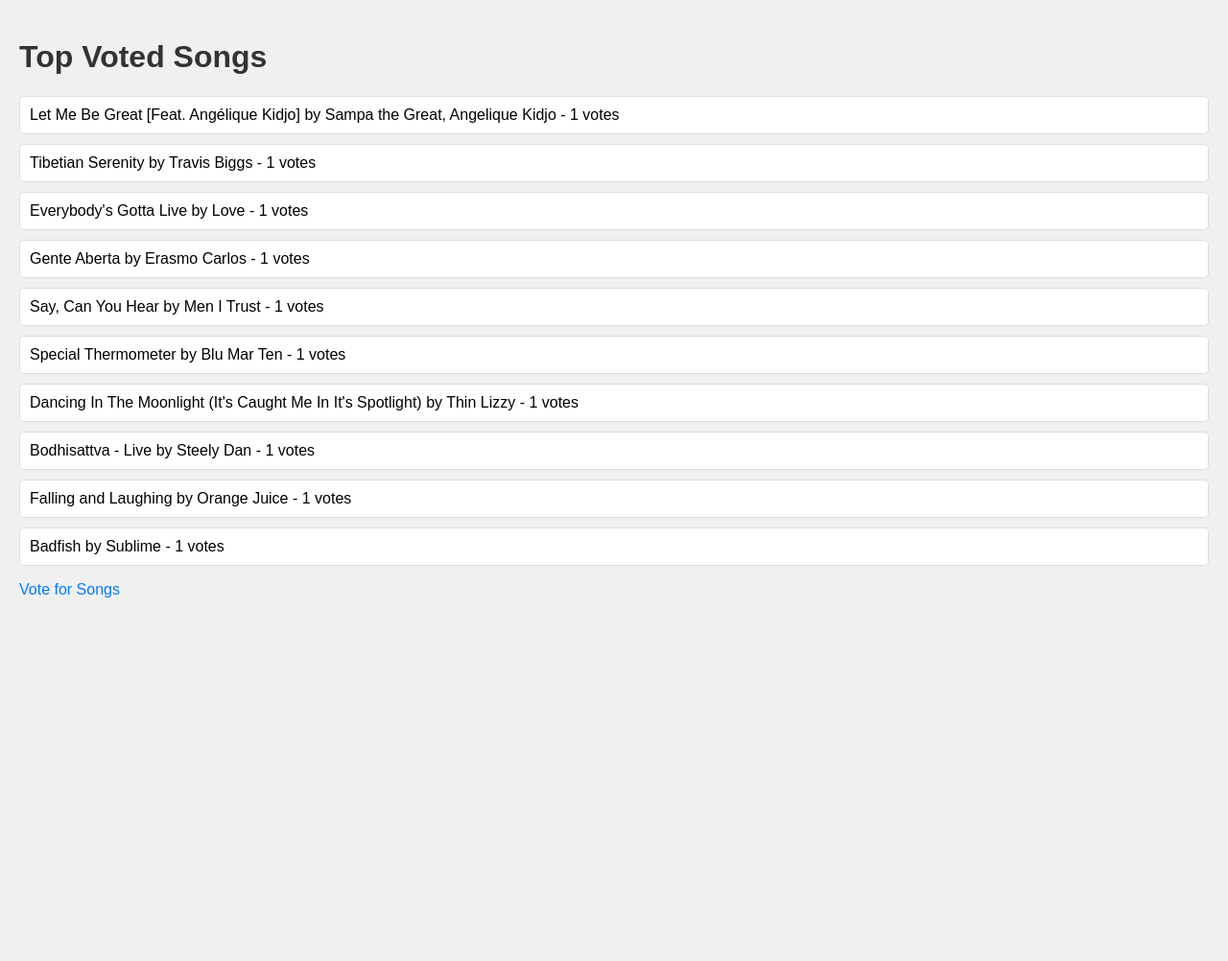
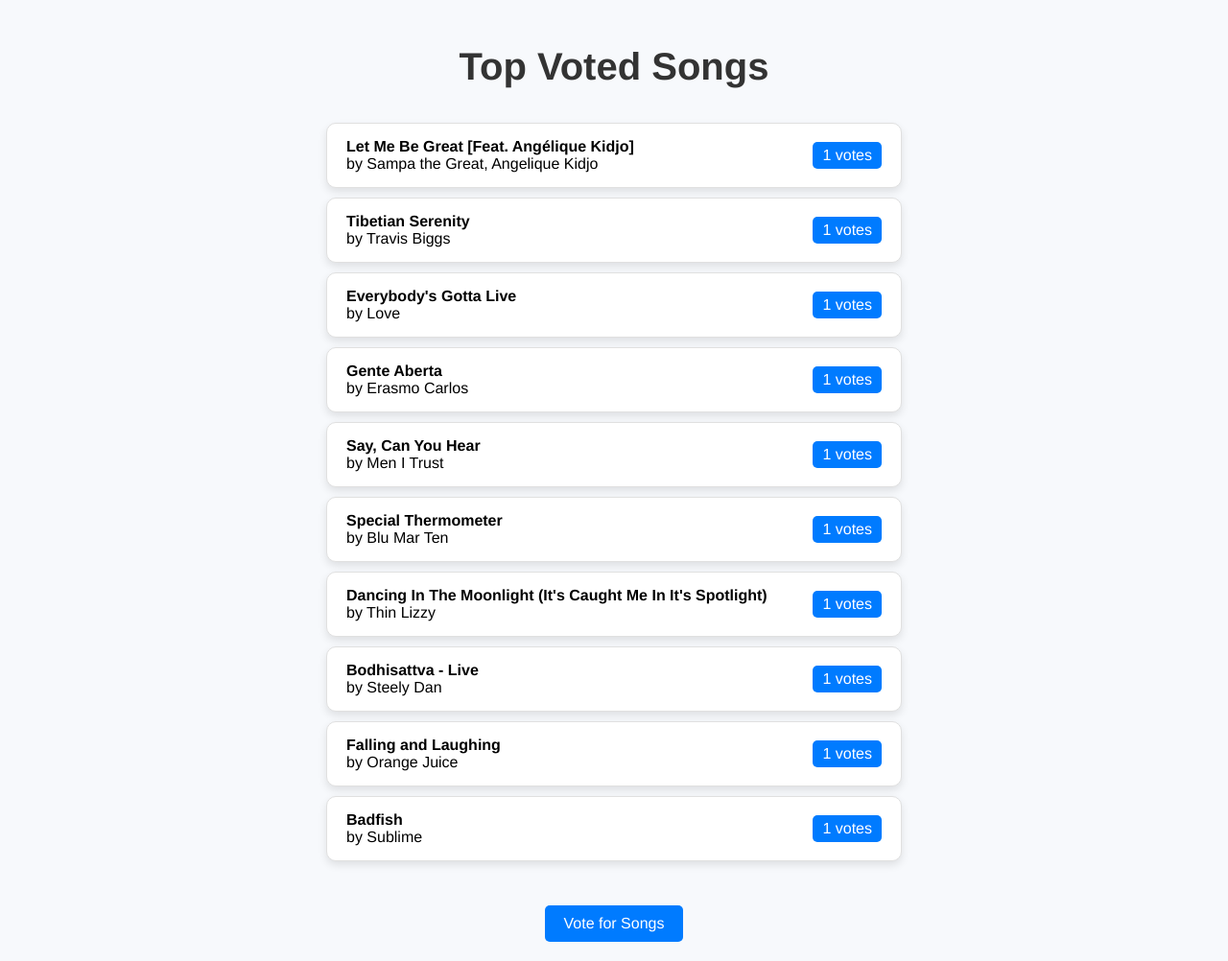
Before and after one commit to tferracina/spotify_voting, a Flask app: page / in a window 1280 px wide. Shown: the whole page at 96% size. Before the commit the page ends 623 px from the top, so only its background shows below. Run offline with Flask 3, Linux system fonts and the light colour scheme; data comes from the database, SQL or seed files in the repository.

Commit message:
Updating index and vote
Improved the look of index and vote page

```diff
--- a/templates/index.html
+++ b/templates/index.html
@@ -1,4 +1,3 @@
-<!-- templates/index.html -->
 <!DOCTYPE html>
 <html lang="en">
 <head>
@@ -6,28 +5,64 @@
     <title>Spotify Song Leaderboard</title>
     <style>
         body {
-            font-family: Arial, sans-serif;
-            background-color: #f0f0f0;
+            font-family: 'Helvetica Neue', Arial, sans-serif;
+            background-color: #f7f9fc;
             margin: 0;
             padding: 20px;
+            display: flex;
+            justify-content: center;
+            align-items: center;
+            flex-direction: column;
+            min-height: 100vh;
         }
         h1 {
             color: #333;
+            font-size: 2.5em;
+            margin-bottom: 20px;
         }
         ul {
             list-style-type: none;
             padding: 0;
+            width: 100%;
+            max-width: 600px;
         }
         li {
-            background-color: #fff;
+            background-color: #ffffff;
             margin-bottom: 10px;
-            padding: 10px;
-            border: 1px solid #ddd;
+            padding: 15px 20px;
+            border: 1px solid #e0e0e0;
+            border-radius: 10px;
+            box-shadow: 0 4px 8px rgba(0, 0, 0, 0.1);
+            display: flex;
+            justify-content: space-between;
+            align-items: center;
+            transition: transform 0.2s;
+        }
+        li:hover {
+            transform: translateY(-5px);
+        }
+        .song-info {
+            display: flex;
+            flex-direction: column;
+        }
+        .votes {
+            background-color: #007bff;
+            color: #ffffff;
+            padding: 5px 10px;
             border-radius: 5px;
         }
         a {
             text-decoration: none;
             color: #007bff;
+            margin-top: 20px;
+            padding: 10px 20px;
+            background-color: #007bff;
+            color: #ffffff;
+            border-radius: 5px;
+            transition: background-color 0.2s;
+        }
+        a:hover {
+            background-color: #0056b3;
         }
     </style>
 </head>
@@ -35,7 +70,12 @@
     <h1>Top Voted Songs</h1>
     <ul>
         {% for song in leaderboard %}
-            <li>{{ song.name }} by {{ song.artist }} - {{ song.votes }} votes</li>
+            <li>
+                <div class="song-info">
+                    <strong>{{ song.name }}</strong> by {{ song.artist }}
+                </div>
+                <div class="votes">{{ song.votes }} votes</div>
+            </li>
         {% endfor %}
     </ul>
     <a href="{{ url_for('vote') }}">Vote for Songs</a>
```
Also changed, not shown: templates/vote.html (+50 -11 lines).
